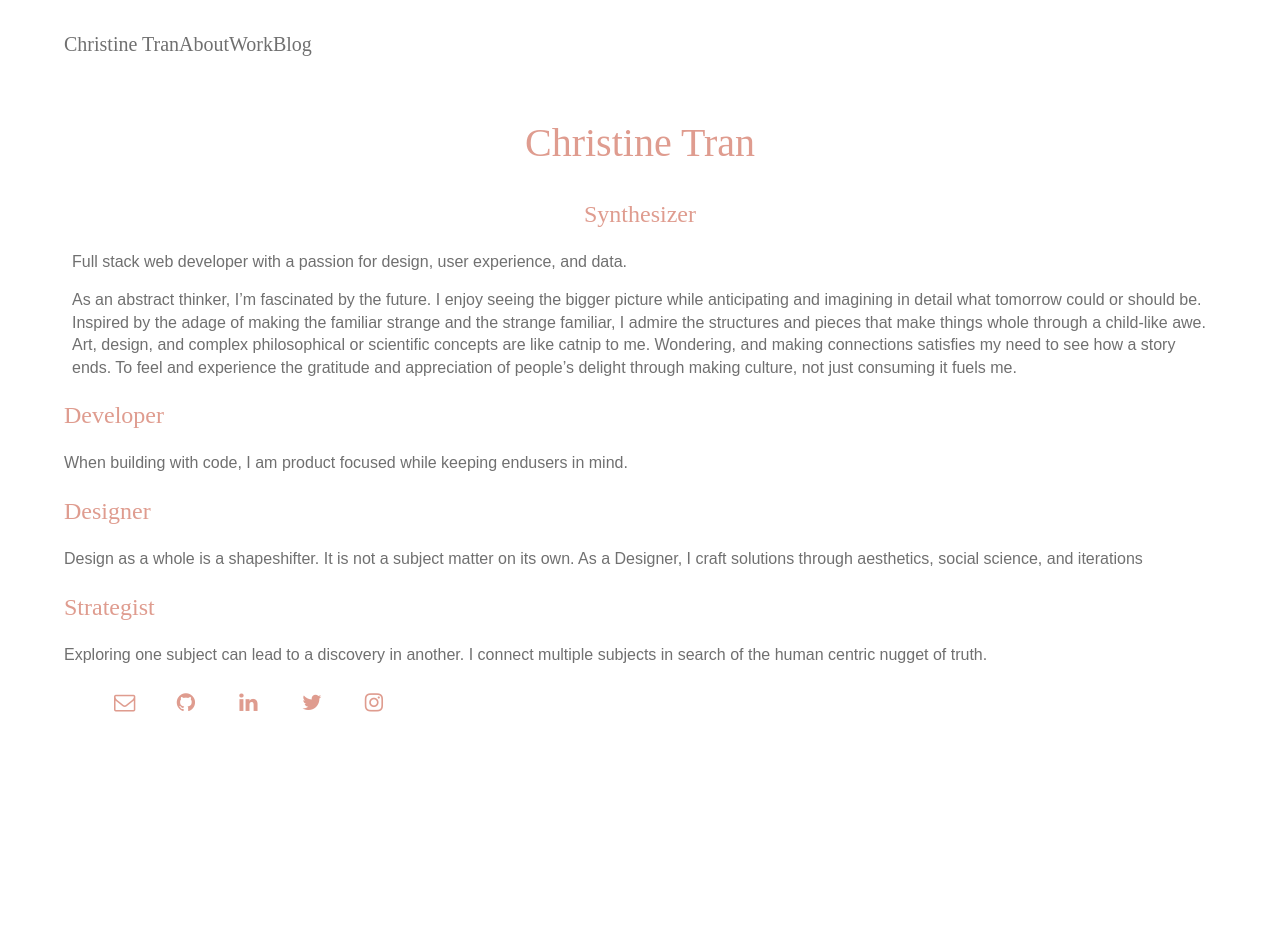
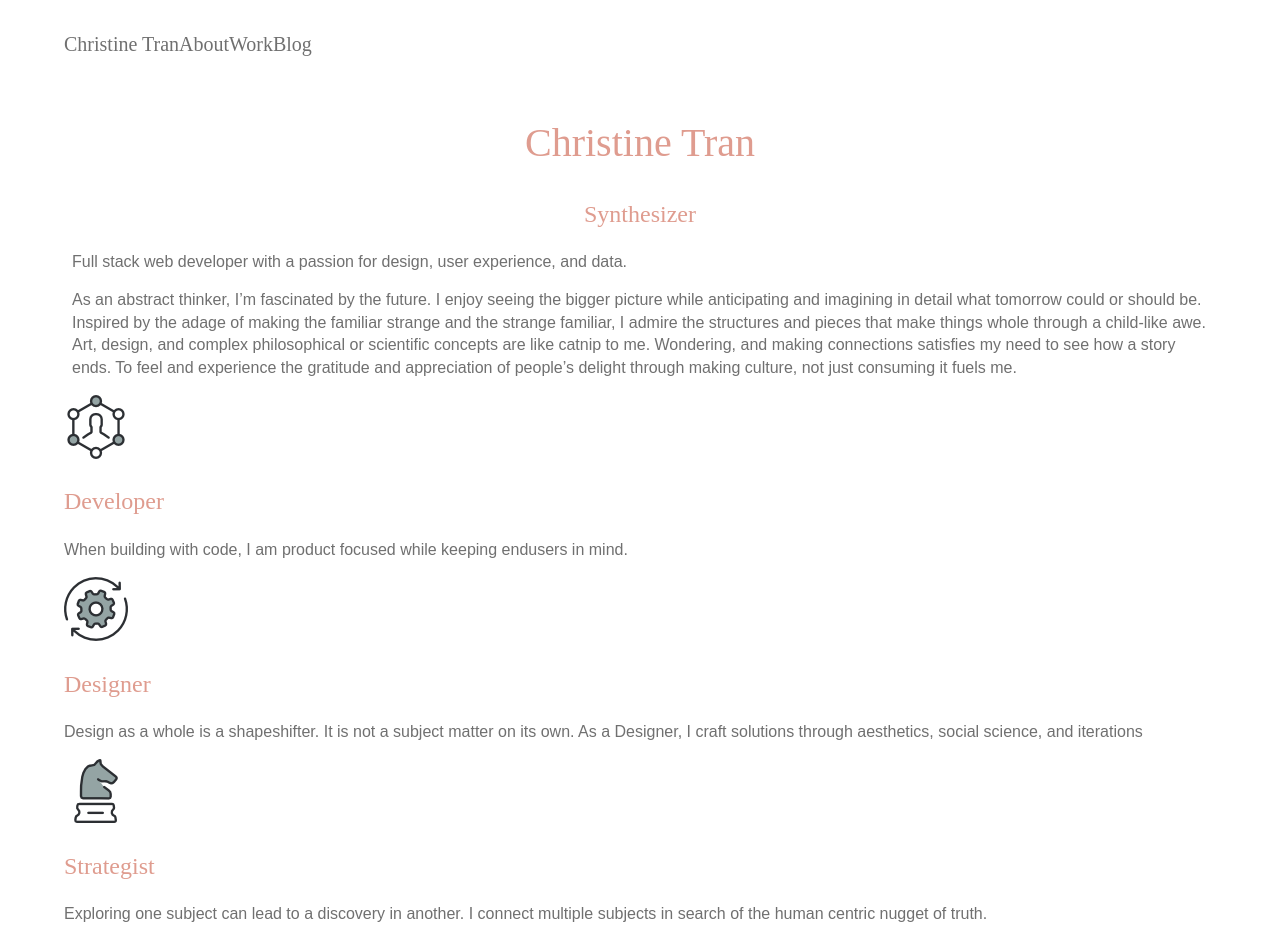
Before and after one commit to christinetran825/tofukid-website, a React (Create React App) app: page /about in a window 1280 px wide. Shown: the top 951 px of the page. Before the commit the page ends 800 px from the top, so only its background shows below. Built offline with nearby package versions, Linux system fonts and the light colour scheme; a web font is replaced by a local one.

Commit message:
added icons to skills sections

```diff
--- a/src/containers/About.js
+++ b/src/containers/About.js
@@ -12,14 +12,17 @@ class About extends Component {
         </div>
         <section className="experiences">
           <div className="experience developer">
+            <img src="../images/icons/004-user.png" alt="user diagram" />
             <h2>Developer</h2>
             <p>When building with code, I am product focused while keeping endusers in mind.</p>
           </div>
           <div className="experience designer">
+            <img src="../images/icons/003-gear.png" alt="gear in circle" />
             <h2>Designer</h2>
             <p>Design as a whole is a shapeshifter. It is not a subject matter on its own. As a Designer, I craft solutions through aesthetics, social science, and iterations</p>
           </div>
           <div className="experience strategist">
+            <img src="../images/icons/002-chess.png" alt="chess horse" />
             <h2>Strategist</h2>
             <p>Exploring one subject can lead to a discovery in another. I connect multiple subjects in search of the human centric nugget of truth.</p>
           </div>
```
